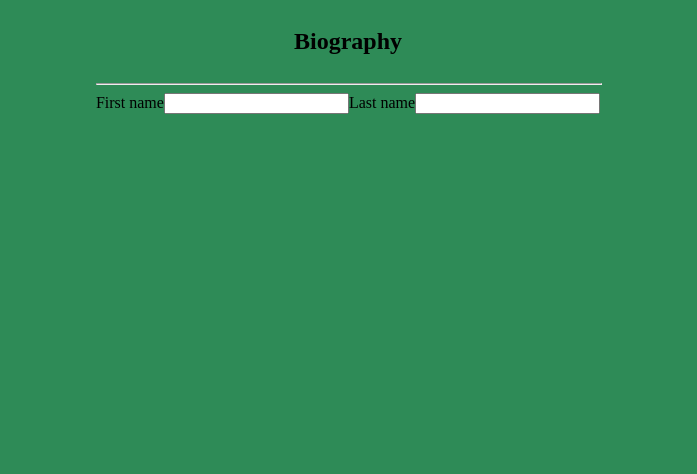
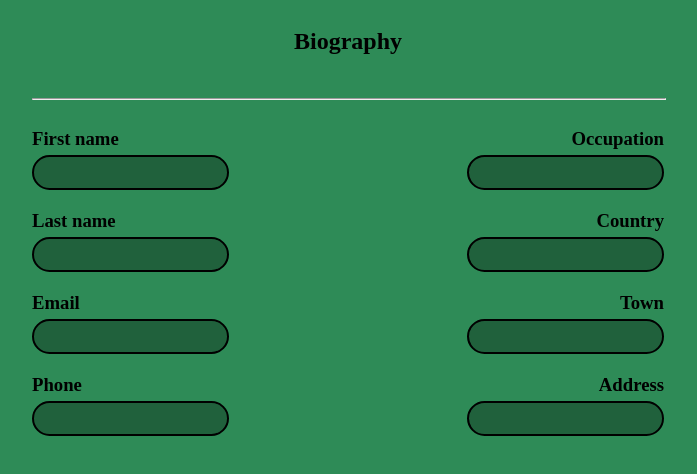
Before and after one commit to Osserc/cv-maker, a React (Create React App) app: page / in a window 1280 px wide. Shown: the top 474 px of the page, without its empty margins (292-989 px from the left). Built offline with nearby package versions, Linux system fonts and the light colour scheme.

Commit message:
Finish biography component draft

```diff
--- a/src/components/Biography.js
+++ b/src/components/Biography.js
@@ -1,6 +1,29 @@
 import { Component } from "react";
 
 class Biography extends Component {
+    constructor(props) {
+        super(props)
+
+        this.state = {
+            firstName: '',
+            lastName: '',
+            email: '',
+            phone: '',
+            address: '',
+            town: '',
+            country: '',
+            occupation: ''
+        }
+
+        this.changeBioState = this.changeBioState.bind(this)
+    }
+
+    changeBioState(event) {
+        this.setState({
+            [event.target.name]: event.target.value
+        })
+    }
+
     render() {
         return (
             <section id="biography" className="flex flex-c justify-center align-center">
@@ -8,12 +31,46 @@ class Biography extends Component {
 
                 <hr className="wide"></hr>
 
-                <form>
-                    <label htmlFor="firstName">First name</label>
-                    <input type="text" id="firstName" name="firstName"></input>
-                    <label htmlFor="lastName">Last name</label>
-                    <input type="text" id="lastName" name="lastName"></input>
-                </form>
+                <div className="flex justify-between wide">
+                    <div className="flex flex-c">
+                        <label htmlFor="firstName"><h3>First name</h3></label>
+                        <input type="text" id="firstName" name="firstName" defaultValue={this.state.firstName} onChange={this.changeBioState}></input>
+                    </div>
+                    <div className="flex flex-c text-right">
+                        <label htmlFor="occupation"><h3>Occupation</h3></label>
+                        <input type="text" id="occupation" className="text-right" name="occupation" defaultValue={this.state.occupation} onChange={this.changeBioState}></input>
+                    </div>
+                </div>
+                <div className="flex justify-between wide">
+                    <div className="flex flex-c">
+                        <label htmlFor="lastName"><h3>Last name</h3></label>
+                        <input type="text" id="lastName" className="text-right" name="lastName" defaultValue={this.state.lastName} onChange={this.changeBioState}></input>
+                    </div>
+                    <div className="flex flex-c text-right">
+                        <label htmlFor="country"><h3>Country</h3></label>
+                        <input type="text" id="country" name="country" defaultValue={this.state.country} onChange={this.changeBioState}></input>
+                    </div>
+                </div>
+                <div className="flex justify-between wide">
+                    <div className="flex flex-c">
+                        <label htmlFor="email"><h3>Email</h3></label>
+                        <input type="email" id="email" name="email" defaultValue={this.state.emaile} onChange={this.changeBioState}></input>
+                    </div>
+                    <div className="flex flex-c text-right">
+                        <label htmlFor="town"><h3>Town</h3></label>
+                        <input type="text" id="town" className="text-right" name="town" defaultValue={this.state.town} onChange={this.changeBioState}></input>
+                    </div>
+                </div>
+                <div className="flex justify-between wide">
+                    <div className="flex flex-c">
+                        <label htmlFor="phone"><h3>Phone</h3></label>
+                        <input type="tel" id="phone" className="text-right" name="phone" defaultValue={this.state.phone} onChange={this.changeBioState}></input>
+                    </div>
+                    <div className="flex flex-c text-right">
+                        <label htmlFor="address"><h3>Address</h3></label>
+                        <input type="text" id="address" name="address" defaultValue={this.state.address} onChange={this.changeBioState}></input>
+                    </div>
+                </div>
             </section>
         )
     }
--- a/src/stylesheets/styles.css
+++ b/src/stylesheets/styles.css
@@ -11,6 +11,10 @@
     flex-direction: column;
 }
 
+.justify-between {
+    justify-content: space-between;
+}
+
 .justify-center {
     justify-content: center;
 }
@@ -19,8 +23,49 @@
     align-items: center;
 }
 
+.text-right {
+    text-align: right;
+}
+
 /* CSS proper */
 
 body {
     background-color: seagreen;
 }
+
+#biography {
+    width: 50%;
+    gap: 15px;
+}
+
+input {
+    background-color: rgb(32, 97, 60);
+    border: 2px solid black;
+    border-radius: 25px;
+    outline: none;
+    padding: 8px;
+    -webkit-autofill: transparent;
+}
+
+input:hover {
+    background-color: rgb(64, 190, 119);
+    cursor: pointer;
+}
+
+input:invalid {
+    box-shadow: 0px 0px 10px red;
+}
+
+input:valid {
+    background-color: rgb(32, 97, 60);
+}
+
+input:autofill {
+    /* -webkit-text-fill-color: green; */
+    box-shadow: 0 0 0px 1000px rgb(32, 97, 60) inset;
+    -webkit-box-shadow: 0 0 0px 1000px rgb(50, 117, 79) inset;
+}
+
+h3 {
+    margin: 5px 0;
+}
```
